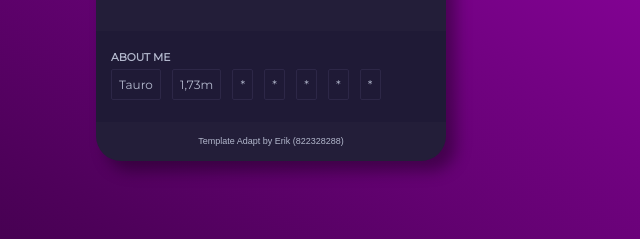
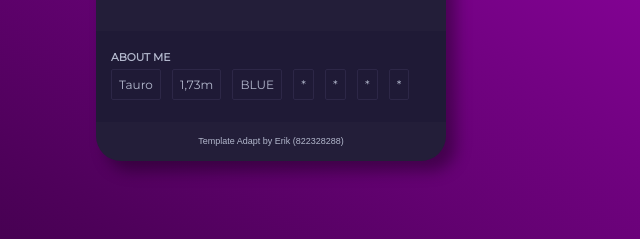
Before and after one commit to SirHayk/Reeh2, a plain HTML site: page index.html in a window 1280 px wide. Shown: the part 485-724 px from the top of the page, 369-1009 px from the left. Drawn offline with Linux system fonts and the light colour scheme.

Commit message:
Update index.html

```diff
--- a/index.html
+++ b/index.html
@@ -20,7 +20,7 @@
         <ul>
             <li>Tauro</li>
             <li>1,73m</li>
-            <li>*</li>
+            <li>BLUE</li>
             <li>*</li>
             <li>*</li>
             <li>*</li>
```
